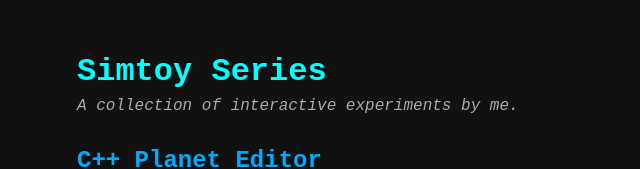
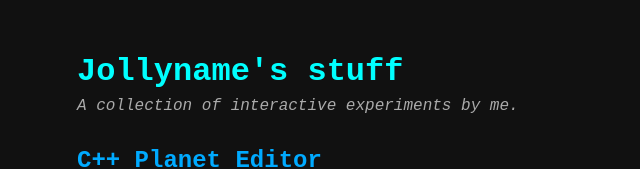
Before and after one commit to jollyname/jollyname.github.io, a plain HTML site: page index.html in a window 1280 px wide. Shown: the top 169 px of the page, without its empty margins (213-853 px from the left). Drawn offline with Linux system fonts and the light colour scheme.

Commit message:
Changed the title

```diff
--- a/index.html
+++ b/index.html
@@ -55,7 +55,7 @@
     </style>
 </head>
 <body>
-    <h1>Simtoy Series</h1>
+    <h1>Jollyname's stuff</h1>
     <p class="intro">A collection of interactive experiments by me.</p>
 
     <div class="project">
```
Also changed, not shown: 2 other files.
